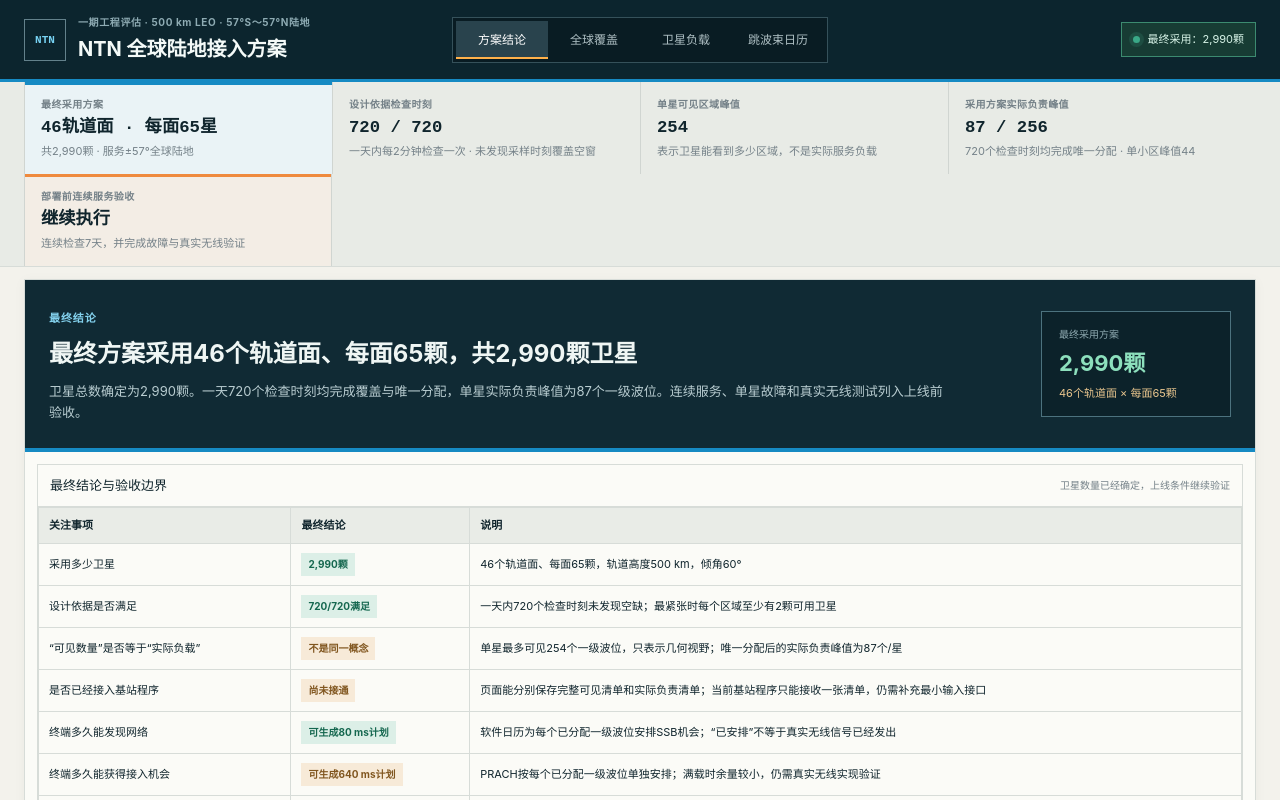
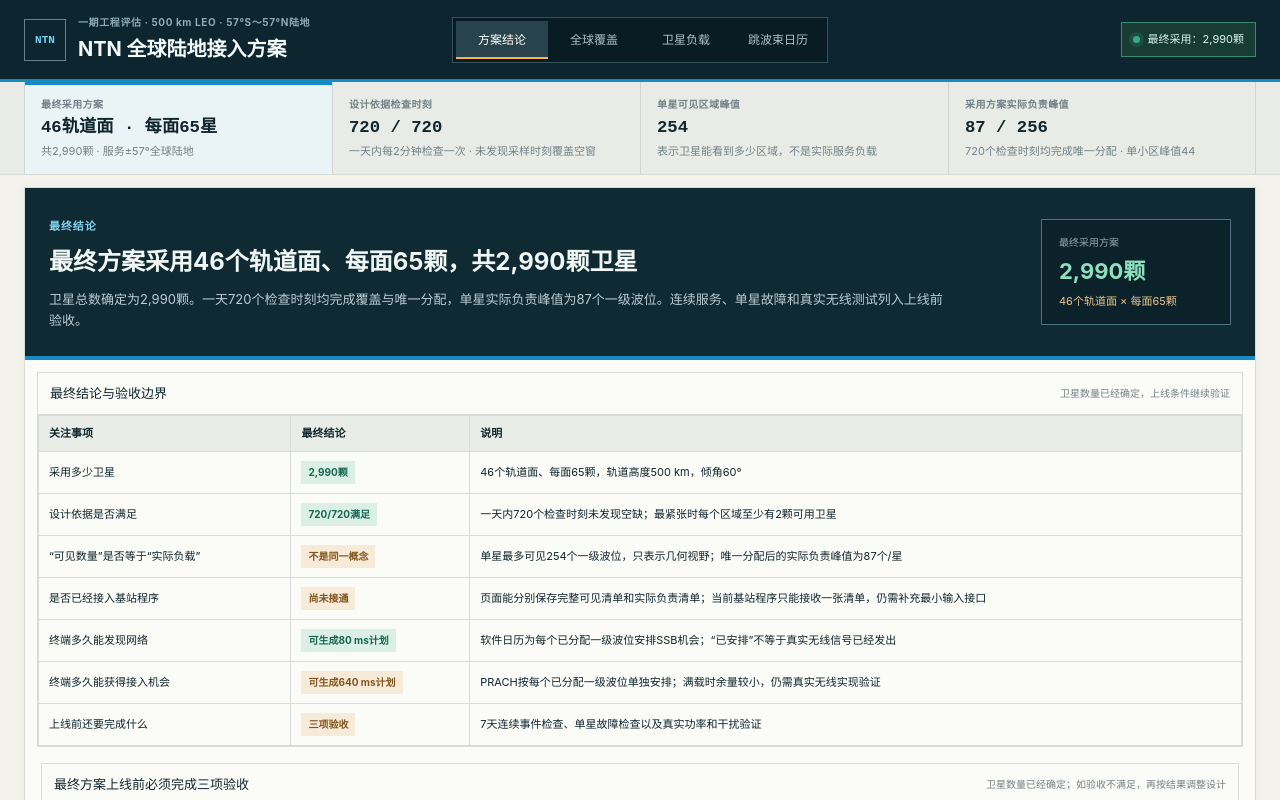
Before and after one commit to 13730100881bu-bot/SrsRAN_NTN_G1, a Next.js app: page / in a window 1280 px wide. Shown: the top 800 px of the page. Built offline with nearby package versions, Linux system fonts and the light colour scheme.

Commit message:
fix(planner): remove deployment review metric

```diff
--- a/app/global-planner.tsx
+++ b/app/global-planner.tsx
@@ -404,7 +404,6 @@ export function GlobalPlanner() {
         <article><span>设计依据检查时刻</span><strong>{smallerScreen.sampling.epochCount} / {smallerScreen.sampling.epochCount}</strong><small>一天内每2分钟检查一次 · 未发现采样时刻覆盖空窗</small></article>
         <article><span>单星可见区域峰值</span><strong>{smallerScreen.summary.maximumVisibleL1PerSatellite}</strong><small>表示卫星能看到多少区域，不是实际服务负载</small></article>
         <article><span>采用方案实际负责峰值</span><strong>{smallerScreen.summary.maximumAssignedL1PerSatellite} / {SATELLITE_CAPACITY}</strong><small>{smallerScreen.summary.assignmentCheckedEpochs}个检查时刻均完成唯一分配 · 单小区峰值{smallerScreen.summary.maximumBalancedCellLoad}</small></article>
-        <article className="metric-review"><span>部署前连续服务验收</span><strong>继续执行</strong><small>连续检查{audit.exactAudit?.durationDays ?? 7}天，并完成故障与真实无线验证</small></article>
       </section> : null}
 
       {view !== "audit" ? <section className="global-toolbar" aria-label="时间与查询控制">
--- a/app/global.css
+++ b/app/global.css
@@ -17,7 +17,6 @@
 .global-metrics article { min-width: 0; min-height: 92px; padding: 14px 16px; display: grid; align-content: center; border-left: 1px solid #d0d5d1; }
 .global-metrics article:last-child { border-right: 1px solid #d0d5d1; }
 .global-metrics .metric-recommended { box-shadow: inset 0 3px var(--blue); background: #eaf3f6; }
-.global-metrics .metric-review { box-shadow: inset 0 3px var(--orange); background: #f3ede5; }
 .global-metrics span { color: var(--muted); font-size: 10px; font-weight: 700; letter-spacing: .04em; }
 .global-metrics strong { margin-top: 5px; font: 650 clamp(15px, 1.35vw, 19px) ui-monospace, monospace; line-height: 1.25; }
 .global-metrics small { margin-top: 5px; color: var(--muted); font-size: 11px; line-height: 1.4; }
```
Also changed, not shown: 1 other file (tests, documents, lock files or other folders).
